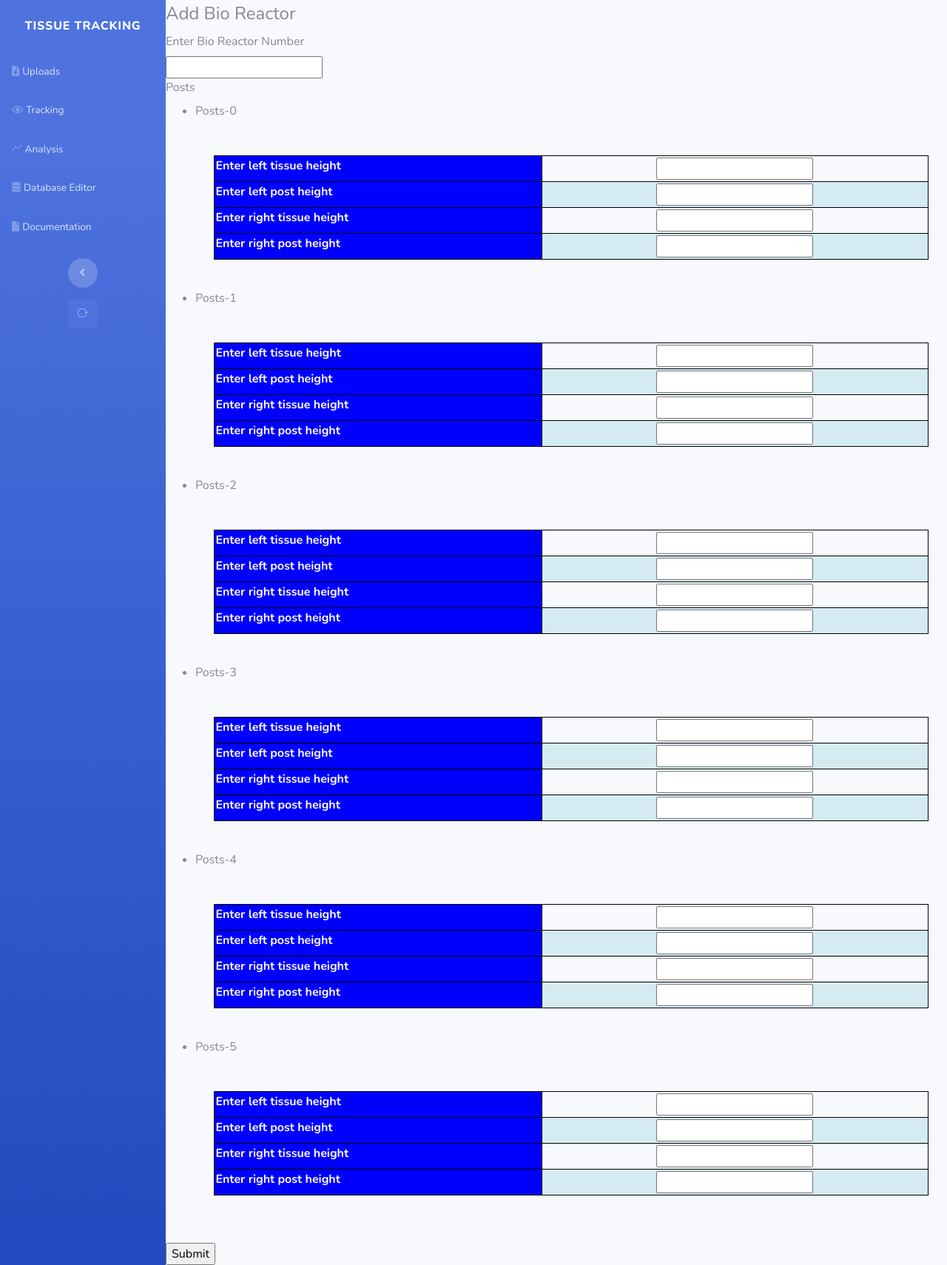
After one commit to Jacks-Forks/Multi_Tissue_Tracking, a Flask app: page /addBio in a window 1280 px wide. The commit adds this page. Shown: the whole page at 74% size. Run offline with Flask 2, Linux system fonts and the light colour scheme; some libraries are stand-ins or nearby versions.

Commit message:
add bio to db with post infor

```diff
--- a/flask/forms.py
+++ b/flask/forms.py
@@ -37,5 +37,19 @@ class PickVid(FlaskForm):
 
 
 class calibrationFactor(FlaskForm):
+    # REVIEW: does this even get used
     cal_factor = DecimalField("Calibration Factor")
     submit = SubmitField('Submit')
+
+
+class Post(Form):
+    left_tissue_height = DecimalField('Enter left tissue height')
+    left_post_height = DecimalField('Enter left post height')
+    right_tissue_height = DecimalField('Enter right tissue height')
+    right_post_height = DecimalField('Enter right post height')
+
+
+class addBio(FlaskForm):
+    bio_number = IntegerField('Enter Bio Reactor Number')
+    posts = FieldList(FormField(Post), min_entries=6)
+    submit = SubmitField('Submit')
--- a/flask/routes.py
+++ b/flask/routes.py
@@ -374,6 +374,33 @@ def get_video():
     return jsonify(vids)
 
 
+def post_tissue_heights(wtforms_list, bio_number):
+    li = []
+    for i, entry in enumerate(wtforms_list):
+        left_tissue_height = entry.data['left_tissue_height']
+        left_post_height = entry.data['left_post_height']
+        right_tissue_height = entry.data['right_tissue_height']
+        right_post_height = entry.data['right_post_height']
+        models.insert_post(i, left_tissue_height, left_post_height,
+                           right_tissue_height, right_post_height, bio_number)
+
+
+@routes_for_flask.route('/addBio', methods=['GET', 'POST'])
+def add_bio():
+    form = forms.addBio()
+    if request.method == 'POST':
+        bio_number = form.bio_number.data
+        logging.info(bio_number)
+        models.insert_bio_reactor(bio_number)
+
+        logging.info(form.posts.entries)
+        post_tissue_heights(form.posts.entries, bio_number)
+
+        return redirect('/')
+    else:
+        return render_template('addBio.html', form=form)
+
+
 @ routes_for_flask.route('/showVideos')
 def show_videos():
     data = models.get_all_videos()
--- /dev/null
+++ b/flask/templates/addBio.html
@@ -0,0 +1,27 @@
+{% extends "base.html" %}
+{% block title %}Show Tissues{% endblock %}
+{% block head %}
+{{ super() }}
+<link rel="stylesheet" type="text/css" href="{{ url_for('static', filename = 'style/myStyle.css') }}">
+{% endblock %}
+
+
+{% block content %}
+<form method=post action="" enctype="multipart/form-data">
+  <fieldset>
+    <legend> Add Bio Reactor </legend>
+    {{ form.hidden_tag() }}
+
+    {{ form.bio_number.label }}<br>
+    {{ form.bio_number }}
+    <br>
+
+    {{ form.posts.label }}<br>
+    {{ form.posts }}
+    <br>
+
+    {{ form.submit }}
+
+  </fieldset>
+</form>
+{% endblock %}
--- a/flask/templates/showVideos.html
+++ b/flask/templates/showVideos.html
@@ -58,6 +58,7 @@
   </tr>
   {% endfor %}
 </table>
+
 {% endblock %}
 
 {% block extrajs %}
```
Also changed, not shown: flask/templates/showBios.html (+31 -29 lines), flask/templates/dataBase.html (added).
